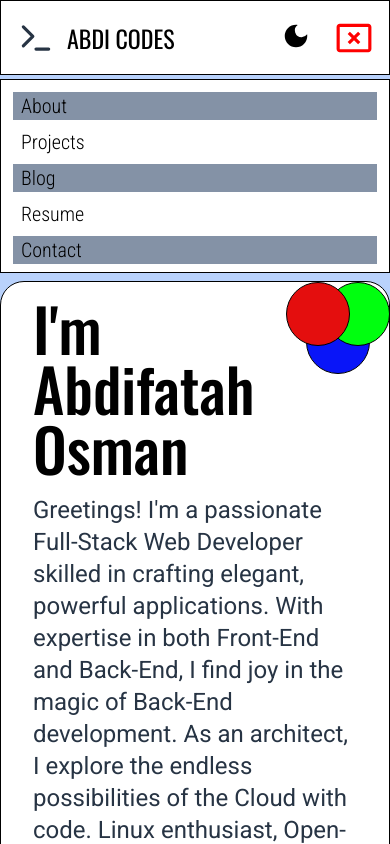
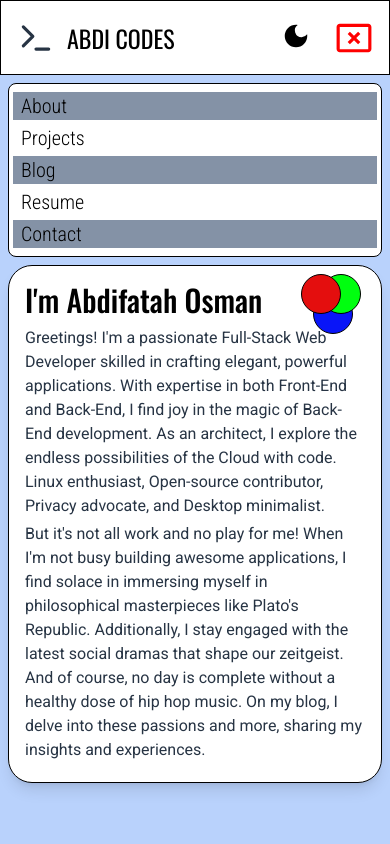
Before and after one commit to AbdifatahCodes/PortfolioWebsite, a Next.js app: page / in a window 390 px wide. Both pictures are taken after a click on the button 354 px from the left and 37 px from the top of the page. Shown: the top 844 px of the page. Built offline with nearby package versions, Linux system fonts and the light colour scheme.

Commit message:
Made the hero-section fully responsive.

```diff
--- a/src/components/navbar.tsx
+++ b/src/components/navbar.tsx
@@ -65,8 +65,8 @@ export default function Navbar(props: any) {
 					</div>
 				</nav>
 				<div>
-					<ul className={`w-full flex-grow lg:items-center lg:w-auto lg:hidden border p-2 my-1 bg-white dark:bg-black-main ${navUlIsOpen ? "hidden" : "block"}`}>
-						<li className={`text-black dark:text-white font-robotocon px-1 sm:px-2 text-xl space-y-2 mt-1 flex flex-col`}>
+					<ul className={`flex-grow lg:items-center lg:w-auto lg:hidden border rounded-lg mx-2 my-2 py-2 bg-white dark:bg-black-main ${navUlIsOpen ? "hidden" : "block"}`}>
+						<li className={`text-black dark:text-white font-robotocon px-1 sm:px-2 text-xl space-y-1 flex flex-col`}>
 							<a href="#about-section" className='bg-gray dark:bg-black-bg px-2 sm:px-4'>About</a>
 							<a href="#projects-section" className='px-2 sm:px-4'>Projects</a>
 							<a href="#" className='bg-gray dark:bg-black-bg px-2 sm:px-4'>Blog</a>
--- a/src/components/the3Balls.tsx
+++ b/src/components/the3Balls.tsx
@@ -1,11 +1,11 @@
 export default function The3Balls() {
     return (
-        <div className="flex relative mr-32 p-0 z-0">
-            <div className="absolute inset-0 flex bg-dk-blue justify-center h-16 w-16 my-7  mx-5 rounded-full border items-center z-1">
+        <div className="flex relative mr-20 sm:mr-24 md:mr-32 mt-2 sm:mt-0 md:mt-2 p-0 z-0">
+            <div className="absolute inset-0 flex bg-dk-blue justify-center h-10 sm:h-14 md:h-16 w-10 sm:w-14 md:w-16 my-5 sm:my-6 md:my-7 mx-3 sm:mx-4 md:mx-5 rounded-full border items-center z-1">
             </div>
-            <div className="absolute inset-0 flex bg-dk-green justify-center h-16 w-16 mx-10 rounded-full border items-center z-1">
+            <div className="absolute inset-0 flex bg-dk-green justify-center h-10 sm:h-14 md:h-16 w-10 sm:w-14 md:w-16 mx-5 sm:mx-8 md:mx-10 rounded-full border items-center z-1">
             </div>
-            <div className="absolute inset-0 flex bg-red justify-center h-16 w-16 rounded-full border items-center z-1">
+            <div className="absolute inset-0 flex bg-red justify-center h-10 sm:h-14 md:h-16 w-10 sm:w-14 md:w-16 rounded-full border items-center z-1">
             </div>
         </div>
     )
--- a/src/sections/hero.tsx
+++ b/src/sections/hero.tsx
@@ -2,15 +2,15 @@ import The3Balls from "@/components/the3Balls";
 
 export default function HeroSection() {
     return (
-      <div id='hero-section' className='p-0 max-w-5xl mx-auto bg-white dark:bg-black rounded-3xl shadow-lg  items-center border'>
+      <div id='hero-section' className='mx-2 md:max-w-3xl lg:max-w-4xl xl:max-w-5xl md:mx-auto bg-white dark:bg-black rounded-3xl shadow-lg  items-center border'>
         <div className='flex flex-col'>
           <div className='flex flex-row justify-between'>
-            <p className='px-8 mt-4 mb-4 text-6xl font-oswald font-medium text-black dark:text-white'>I'm Abdifatah Osman</p>
+            <p className='px-4 md:px-8 mt-4 mb-2 sm:mb-5 text-3xl sm:text-4xl md:text-6xl font-oswald font-medium text-black dark:text-white'>I'm Abdifatah Osman</p>
             <The3Balls/>
           </div>
-          <div className='px-8 space-y-1 mb-8'>
-            <p className='text-gray-dark dark:text-gray-main font-roboto text-2xl'>Greetings! I'm a passionate Full-Stack Web Developer skilled in crafting elegant, powerful applications. With expertise in both Front-End and Back-End, I find joy in the magic of Back-End development. As an architect, I explore the endless possibilities of the Cloud with code. Linux enthusiast, Open-source contributor, Privacy advocate, and Desktop minimalist.</p>
-            <p className='text-gray-dark dark:text-gray-main font-roboto text-2xl'>But it's not all work and no play for me! When I'm not busy building awesome applications, I find solace in immersing myself in philosophical masterpieces like Plato's Republic. Additionally, I stay engaged with the latest social dramas that shape our zeitgeist. And of course, no day is complete without a healthy dose of hip hop music. On my blog, I delve into these passions and more, sharing my insights and experiences.</p>
+          <div className='px-4 md:px-8 space-y-1 mb-5 md:mb-8'>
+            <p className='text-gray-dark dark:text-gray-main font-roboto text-base sm:text-xl md:text-2xl'>Greetings! I'm a passionate Full-Stack Web Developer skilled in crafting elegant, powerful applications. With expertise in both Front-End and Back-End, I find joy in the magic of Back-End development. As an architect, I explore the endless possibilities of the Cloud with code. Linux enthusiast, Open-source contributor, Privacy advocate, and Desktop minimalist.</p>
+            <p className='text-gray-dark dark:text-gray-main font-roboto text-base sm:text-xl md:text-2xl'>But it's not all work and no play for me! When I'm not busy building awesome applications, I find solace in immersing myself in philosophical masterpieces like Plato's Republic. Additionally, I stay engaged with the latest social dramas that shape our zeitgeist. And of course, no day is complete without a healthy dose of hip hop music. On my blog, I delve into these passions and more, sharing my insights and experiences.</p>
           </div>
         </div>
       </div>
```
Also changed, not shown: 1 other file (tests, documents, lock files or other folders).
